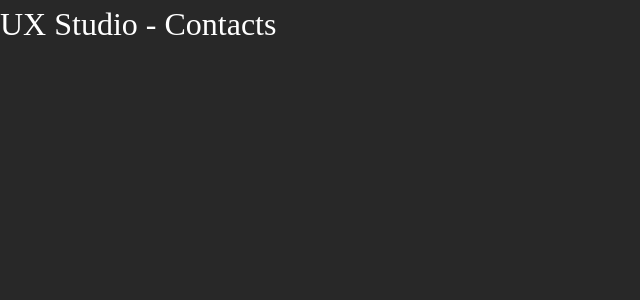
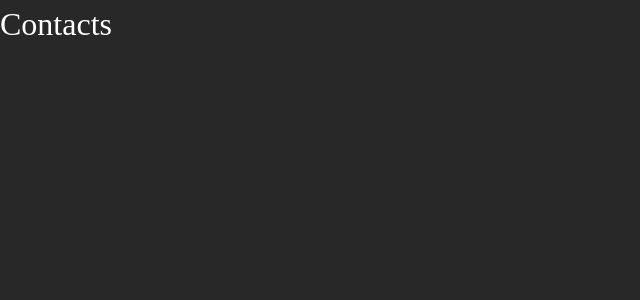
Before and after one commit to nemethricsi/ux-studio-contacts-app, a Next.js app: page / in a window 1280 px wide. Shown: the top 300 px of the page, without its empty margins (0-640 px from the left). Built offline with nearby package versions, Linux system fonts and the light colour scheme.

Commit message:
add <Text /> component

```diff
--- a/app/page.tsx
+++ b/app/page.tsx
@@ -1,3 +1,9 @@
+import Text from '@/app/ui/text';
+
 export default function Home() {
-  return <h1 className="font-serif text-[32px]">UX Studio - Contacts</h1>;
+  return (
+    <>
+      <Text variant="h1">Contacts</Text>
+    </>
+  );
 }
--- /dev/null
+++ b/app/ui/text.tsx
@@ -0,0 +1,37 @@
+import clsx from 'clsx';
+
+type TextVariant = 'h1' | 'h2' | 'h3' | 'body' | 'message';
+
+interface TextProps {
+  variant: TextVariant;
+  children: React.ReactNode;
+  className?: string;
+}
+
+const styles: Record<TextVariant, string> = {
+  h1: 'font-serif text-[32px] leading-[48px] tracking-[0%]',
+  h2: 'font-serif text-[24px] leading-[40px] tracking-[0%]',
+  h3: 'text-[16px] leading-[24px] font-normal tracking-[1%]',
+  body: 'text-[14px] leading-[20px] font-normal tracking-[1%]',
+  message: 'text-[12px] leading-[12px] font-normal tracking-[1%]',
+};
+
+const variantToComponent: Record<TextVariant, keyof JSX.IntrinsicElements> = {
+  h1: 'h1',
+  h2: 'h2',
+  h3: 'h3',
+  body: 'p',
+  message: 'p',
+};
+
+const Text = ({ variant, children, className }: TextProps) => {
+  const Component = variantToComponent[variant];
+
+  return (
+    <Component className={clsx(styles[variant], className)}>
+      {children}
+    </Component>
+  );
+};
+
+export default Text;
```
